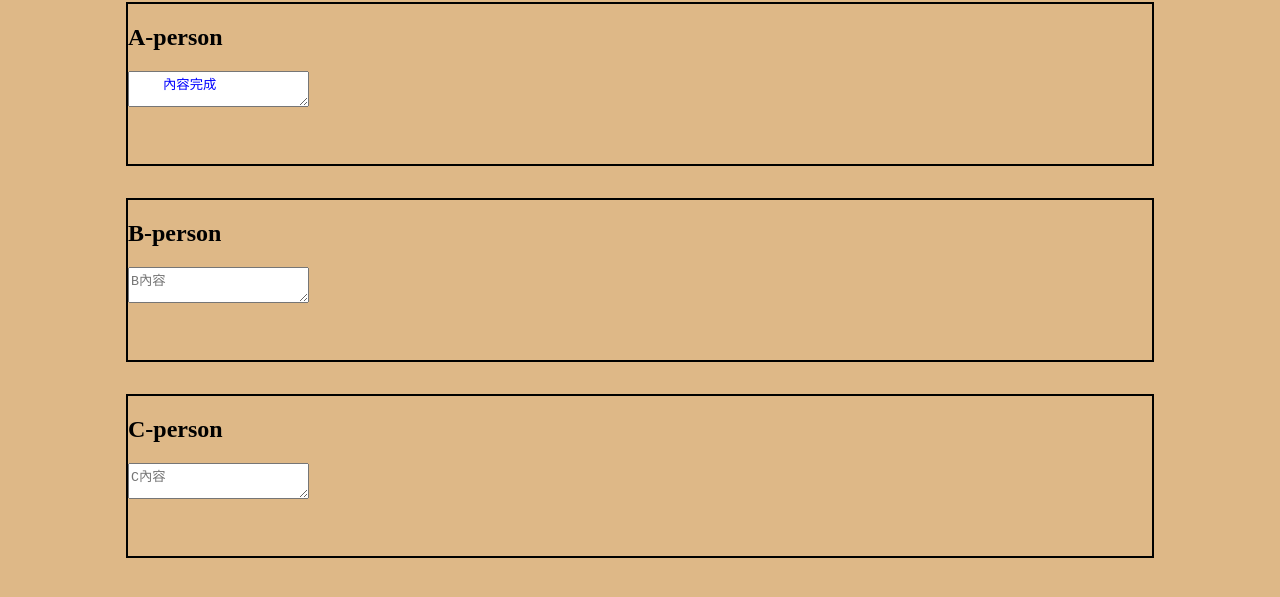
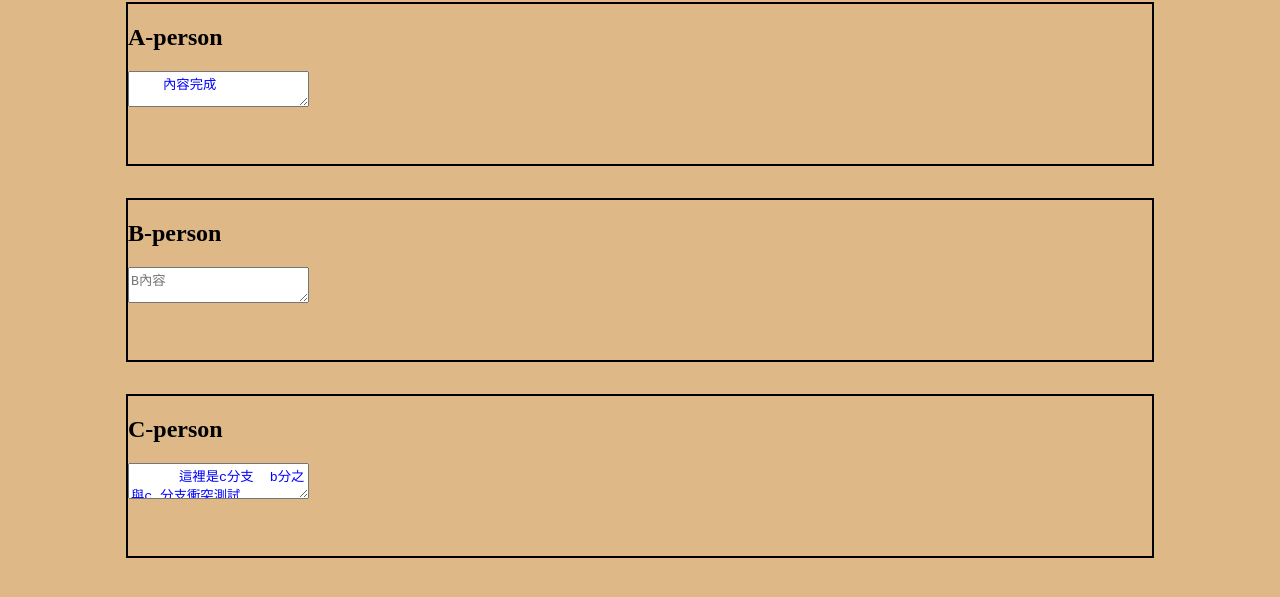
Before and after one commit to Andyeeeee/git-Branch-try, a plain HTML site: page index.html in a window 1280 px wide. Shown: the part 87-684 px from the top of the page. Drawn offline with Linux system fonts and the light colour scheme.

Commit message:
這裡是c分支  b分之 與c 分支衝突測試 忘記存檔

```diff
--- a/index.html
+++ b/index.html
@@ -48,7 +48,9 @@
 
   <section class="person">
     <h2>C-person</h2>
-    <textarea placeholder="C內容"></textarea>
+    <textarea placeholder="C內容">
+      這裡是c分支  b分之 與c 分支衝突測試
+    </textarea>
   </section>
 
 
```
